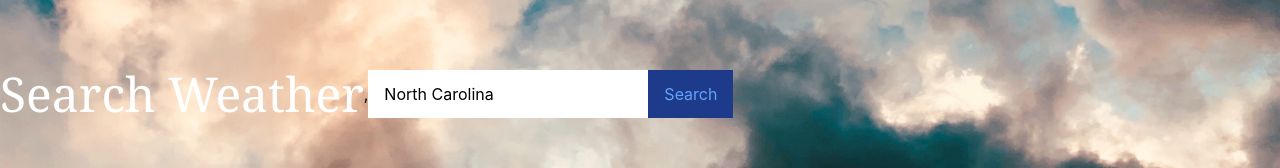
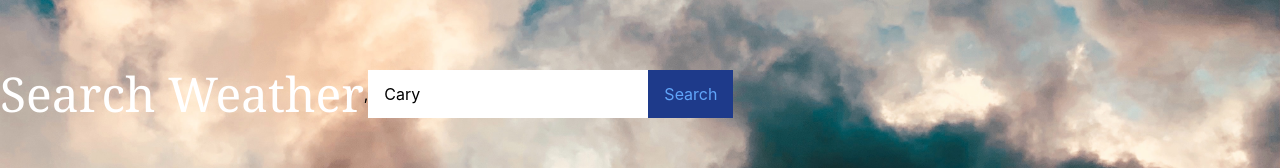
Before and after one commit to moesarsour/weatherapp, a React (Create React App) app: page / in a window 1280 px wide. Shown: the part 306-474 px from the top of the page. Built offline with nearby package versions, Linux system fonts and the light colour scheme.

Commit message:
changed celsius to fahrenheit

```diff
--- a/src/App.js
+++ b/src/App.js
@@ -3,7 +3,7 @@
 // import Comments from './components/comments'
 
 function App() {
-const [city, setCity] = useState('North Carolina');
+const [city, setCity] = useState('Cary');
 const [weather, setWeather] = useState();
 
 
@@ -14,7 +14,7 @@
 const handleSubmit = (e) => {
   e.preventDefault();
   fetch(
-    `https://api.openweathermap.org/data/2.5/weather?q=${city}&appid=da7909f3bd9147727010ee30fe3df8ce&units=metric`
+    `https://api.openweathermap.org/data/2.5/weather?q=${city}&appid=da7909f3bd9147727010ee30fe3df8ce&units=imperial`
   )
     .then((res) => res.json())
     .then((data) => setWeather(data))
```
Also changed, not shown: src/components/comments.js (deleted), src/components/nav.js (added), 1 other file (tests, documents, lock files or other folders).
